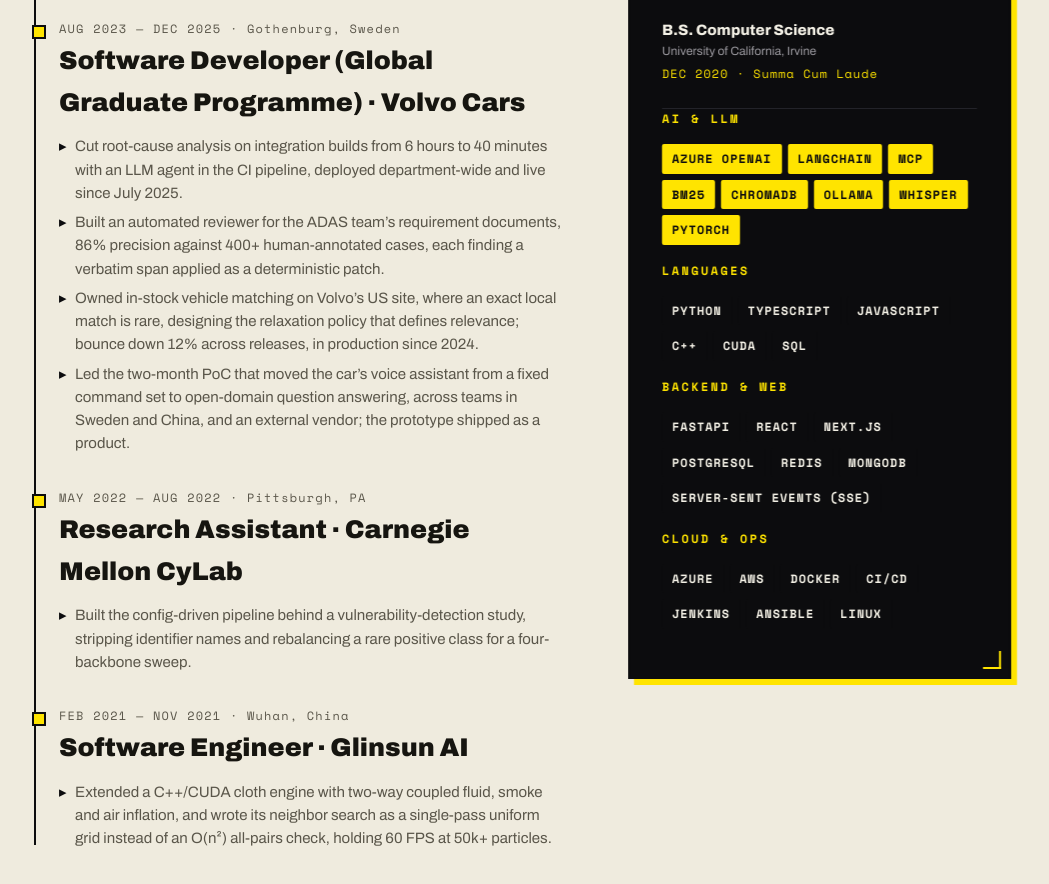
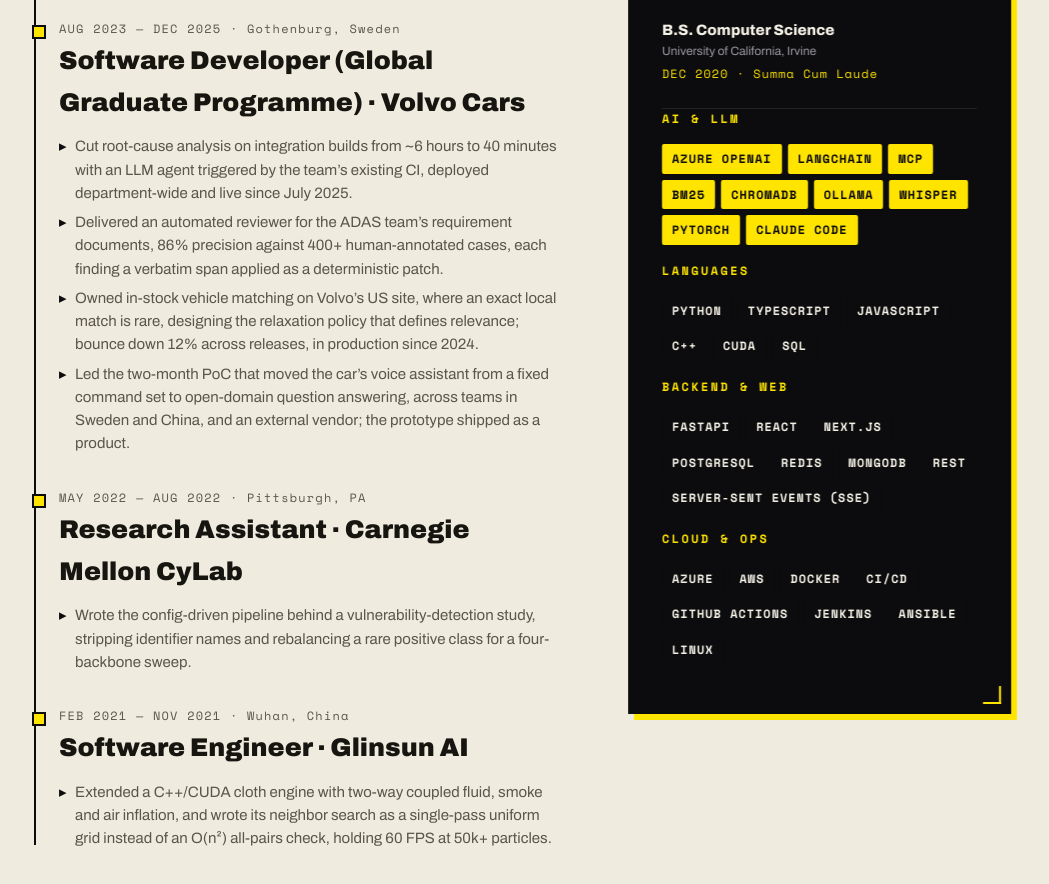
Before and after one commit to AmosChenZixuan/AmosChenZixuan.github.io, a React (Vite) app: page /about in a window 1280 px wide. Shown: the part 1620-2504 px from the top of the page, without its empty margins (121-1170 px from the left). Built offline with nearby package versions, Linux system fonts and the light colour scheme.

Commit message:
Promote recurring tailor edits to the SWE baseline
CyLab/ADAS verb fixes, AWC bullet drops harness-shared metrics for the
verifier line, BibiLab names FastAPI and its Agentic-RAG pattern, Volvo
CI bullet corrected for ownership and range, REST/Claude Code/GitHub
Actions added to skills.

```diff
--- a/src/content/profile.ts
+++ b/src/content/profile.ts
@@ -64,11 +64,11 @@ export const profile = {
       bullets: [
         {
           ai: 'Cut root-cause analysis from ~6 hours to 40 minutes with an LLM agent for vehicle test troubleshooting, adopted department-wide.',
-          swe: 'Cut root-cause analysis on integration builds from 6 hours to 40 minutes with an LLM agent in the CI pipeline, deployed department-wide and live since July 2025.',
+          swe: 'Cut root-cause analysis on integration builds from ~6 hours to 40 minutes with an LLM agent triggered by the team’s existing CI, deployed department-wide and live since July 2025.',
         },
         {
           ai: 'Built an LLM multi-agent reviewer for ADAS requirement-document audits, evaluated against a human-annotated benchmark with synthetic augmentation, and delivered to the owning team.',
-          swe: 'Built an automated reviewer for the ADAS team’s requirement documents, 86% precision against 400+ human-annotated cases, each finding a verbatim span applied as a deterministic patch.',
+          swe: 'Delivered an automated reviewer for the ADAS team’s requirement documents, 86% precision against 400+ human-annotated cases, each finding a verbatim span applied as a deterministic patch.',
         },
         {
           ai: 'Shipped conversion features on customer-facing web apps for the US market, including location-matched dealer inventory; bounce rate down 12% across the releases.',
@@ -87,7 +87,7 @@ export const profile = {
       bullets: [
         {
           ai: 'Deployed vulnerability-detection models on GCP with PyTorch, tuning hyper-parameters for a 19% relative F1 gain and debiasing against identifier names with variable obfuscation.',
-          swe: 'Built the config-driven pipeline behind a vulnerability-detection study, stripping identifier names and rebalancing a rare positive class for a four-backbone sweep.',
+          swe: 'Wrote the config-driven pipeline behind a vulnerability-detection study, stripping identifier names and rebalancing a rare positive class for a four-backbone sweep.',
         },
       ],
     },
@@ -125,15 +125,15 @@ export const profile = {
   // Named vendors and libraries belong here, stated as competencies — not inside a work bullet.
   skills: {
     // Tools only — a capability stated as a skill ("Multi-Agent Orchestration") is a bullet's job.
-    'AI & LLM': ['Azure OpenAI', 'LangChain', 'MCP', 'BM25', 'ChromaDB', 'Ollama', 'Whisper', 'PyTorch'],
+    'AI & LLM': ['Azure OpenAI', 'LangChain', 'MCP', 'BM25', 'ChromaDB', 'Ollama', 'Whisper', 'PyTorch', 'Claude Code'],
     // A language goes here only if the sheet backs it — that is what makes this list read as
     // depth rather than breadth.
     Languages: ['Python', 'TypeScript', 'JavaScript', 'C++', 'CUDA', 'SQL'],
     // `SQL` sits in `Languages` and `PostgreSQL` here; neither may be dropped as a duplicate of
     // the other, because a keyword filter matches tokens and a screen for one does not hit it.
-    'Backend & Web': ['FastAPI', 'React', 'Next.js', 'PostgreSQL', 'Redis', 'MongoDB', 'Server-Sent Events (SSE)'],
+    'Backend & Web': ['FastAPI', 'React', 'Next.js', 'PostgreSQL', 'Redis', 'MongoDB', 'REST', 'Server-Sent Events (SSE)'],
     // `Linux` is table stakes and stays last — present for a keyword scan, never advertised.
-    'Cloud & Ops': ['Azure', 'AWS', 'Docker', 'CI/CD', 'Jenkins', 'Ansible', 'Linux'],
+    'Cloud & Ops': ['Azure', 'AWS', 'Docker', 'CI/CD', 'GitHub Actions', 'Jenkins', 'Ansible', 'Linux'],
   } as Record<string, readonly string[]>,
 
   // A lane holds only what it changes. The AI sheet is the *absence* of an entry here — `role`,
--- a/src/content/projects.ts
+++ b/src/content/projects.ts
@@ -43,7 +43,7 @@ export const projects: Project[] = [
     cv: [
       {
         ai: 'Shipped a self-hosted RAG notebook over video: an agent plans its own retrieval as it answers, citing the source each claim came from, and generates study material from the same library',
-        swe: 'Built a self-hosted, model-agnostic RAG system across 200+ hours of video, introduced query-adaptive retrieval depth in place of a fixed top-k, and traced every generated claim to a source timestamp',
+        swe: 'Built a self-hosted, model-agnostic Agentic-RAG system in FastAPI across 200+ hours of video, introduced query-adaptive retrieval depth in place of a fixed top-k, and traced every generated claim to a source timestamp',
       },
       {
         ai: '',
@@ -99,7 +99,7 @@ export const projects: Project[] = [
     cv: [
       {
         ai: 'Packaged an issue-driven engineering workflow as agent skills that install into any coding agent: one tracked unit of work in, one review-ready PR out, review and merge left to a human',
-        swe: 'Replaced up-front planning docs with an issue-scoped agent workflow: median lead time 21 → 12 hours, in-branch fixes down two-thirds; self-measured across 223 merged PRs',
+        swe: 'Replaced up-front planning docs with an issue-scoped agent workflow installable across three coding agents; gated every PR on a blackbox verifier instead of letting the agent review its own code',
       },
     ],
     tagline: 'Stop re-teaching your agent your standards every session — install the contract once, get the same discipline everywhere.',
```
